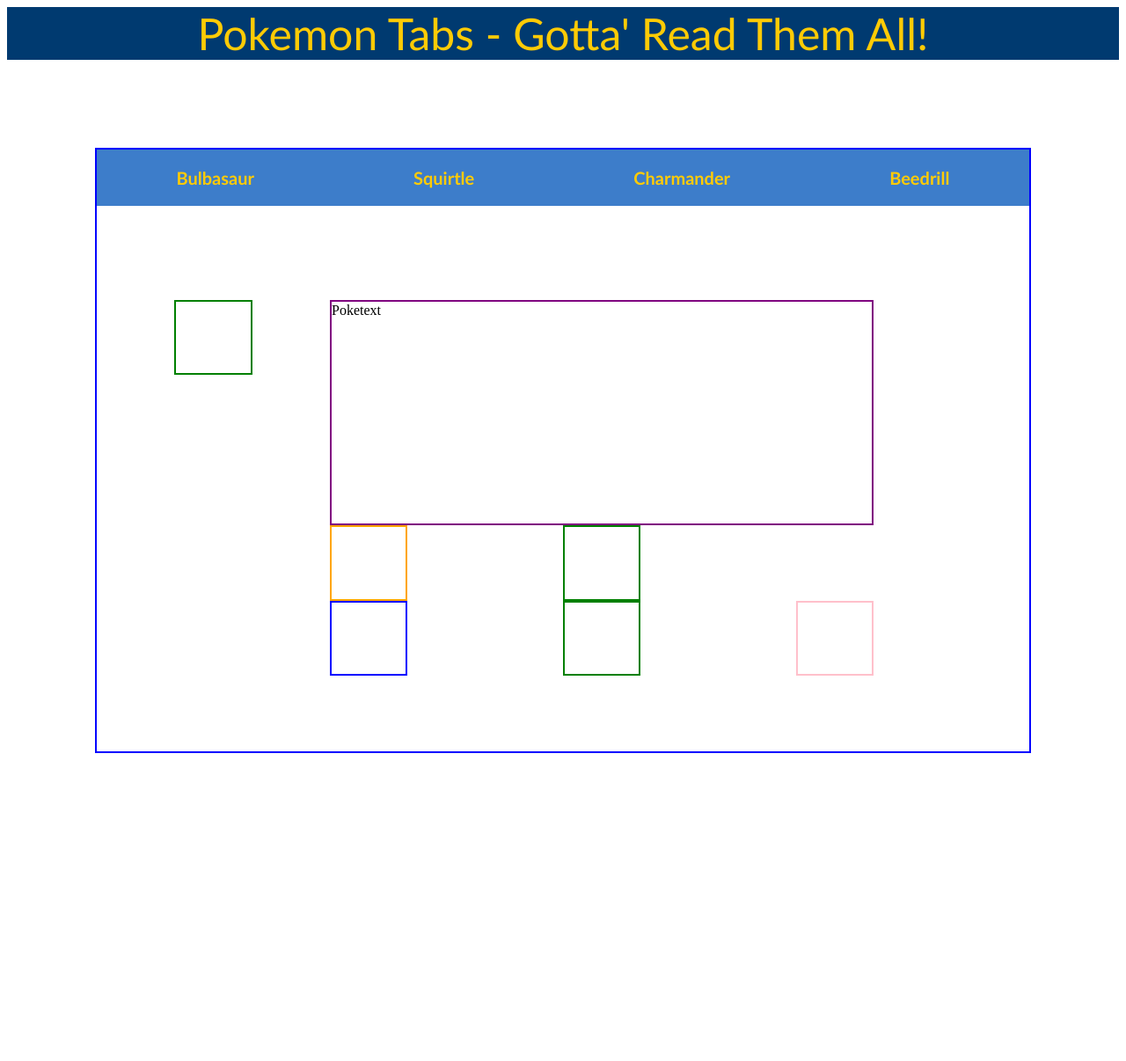
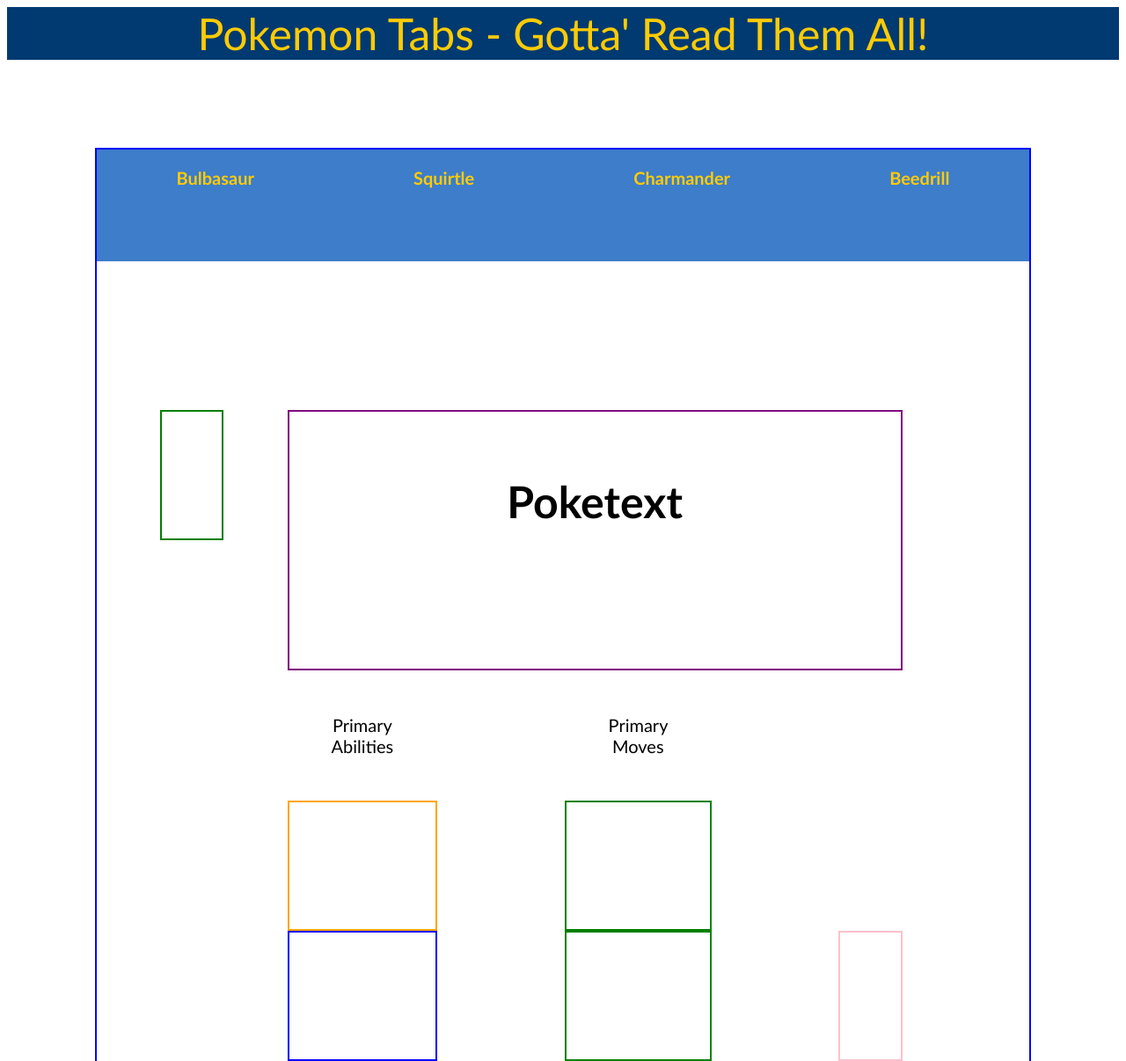
Before and after one commit to arjunrawal07/Pokemon-Tabs, a plain HTML site: page index.html in a window 1280 px wide. Shown: the top 1206 px of the page at 88% size. Before the commit the page ends 956 px from the top, so only its background shows below. Drawn offline with Linux system fonts and the light colour scheme; files that its build step writes are made by us from their sources; files whose address does not match are found by name.

Commit message:
added stats divs

```diff
--- a/index.html
+++ b/index.html
@@ -14,15 +14,19 @@
     <div class="topper">Pokemon Tabs - Gotta' Read Them All!</div>
     <div class="mainbox">
       <h1>
-        <div class="tab" id="bulbasaur"></div>
-        <div class="tab"></div>
-        <div class="tab"></div>
-        <div class="tab"></div>
+        <div class="tab" onmouseover="myOverFunction()"></div>
+        <div class="tab" onmouseover="myOverFunction()"></div>
+        <div class="tab" onmouseover="myOverFunction()"></div>
+        <div class="tab" onmouseover="myOverFunction()"></div>
       </h1>
 
       <div class="image"><img src="" class="pokeImage"/></div>
 
-      <div class="pokeText">Poketext</div>
+      <div class="pokeText">
+          <h2>Poketext</h2>
+      </div>
+    <div class="stats">Primary Abilities</div>
+    <div class="stats2">Primary Moves</div>
     <div class="ability1"></div>
     <div class="ability2"></div>
     <div class="move1"></div>
--- a/main.css
+++ b/main.css
@@ -23,6 +23,13 @@
   background-color: #3d7dca;
   color: #ffcb05;
   margin-top: 0px;
+}
+
+h2 {
+  font-family: "Gill Sans", "Gill Sans MT", Calibri, "Trebuchet MS", sans-serif;
+  font-size: 50px;
+  text-align: center;
+  padding: 50px;
 }
 
 .tab {
@@ -54,34 +61,55 @@
 }
 
 .pokeText {
-  grid-row: 3 / span 3;
+  grid-row: 3 / span 2;
   grid-column: 4 / span 7;
   border: 2px solid purple;
   line-height: 20px;
 }
+.stats {
+  grid-row: 5 / span 1;
+  grid-column: 4 / span 1;
+  font-size: 20px;
+  font-family: "Gill Sans", "Gill Sans MT", Calibri, "Trebuchet MS", sans-serif;
+  text-align: center;
+  padding: 50px;
+}
 
+.stats2 {
+  grid-row: 5 / span 1;
+  grid-column: 7 / span 1;
+  font-size: 20px;
+  font-family: "Gill Sans", "Gill Sans MT", Calibri, "Trebuchet MS", sans-serif;
+  text-align: center;
+  padding: 50px;
+}
 .ability1 {
   border: 2px solid orange;
   grid-row: 6 / span 1;
   grid-column: 4 / span 1;
+  margin: 0px;
+  text-align: center;
 }
 
 .ability2 {
   border: 2px solid blue;
   grid-row: 7 / span 1;
   grid-column: 4 / span 1;
+  text-align: center;
 }
 
 .move1 {
   border: 2px solid green;
   grid-row: 6 / span 1;
   grid-column: 7 / span 1;
+  text-align: center;
 }
 
 .move2 {
   border: 2px solid green;
   grid-row: 7 / span 1;
   grid-column: 7 / span 1;
+  text-align: center;
 }
 
 .image2 {
--- a/script.js
+++ b/script.js
@@ -4,42 +4,24 @@
     bio:
       "Bulbasaur resembles a small, squatting dinosaur that walks on four legs, but bears three claws on each of its feet and has no tail. \n It also has large, red eyes and very sharp teeth. Its skin is a light, turquoise color with dark, green spots. It has three claws on all four of its legs. Its most notable feature, however, is the aforementioned bulb on its back, which according to its entry in the Pokédex, was planted there at birth. \n Bulbasaur has a 'bulb' on its back that grows steadily larger as it matures. This bulb contains a seed which uses photosynthesis to supply Bulbasaur with energy. Its bulb is also used to store the energy that the seed absorbs, which can be used when it is necessary. It is assumed that when a Bulbasaur collects enough energy in its bulb, it will evolve into an Ivysaur. \n Bulbasaur often rests in bright places so its bulb can absorb sunlight. It can be seen napping in bright sunlight. While it sleeps, the seed on its back catches the rays and uses the energy to grow.",
     url: "https://pokeapi.co/api/v2/pokemon/1"
-    // ability1: "https://pokeapi.co/api/v2/ability/34/",
-    // ability2: "https://pokeapi.co/api/v2/ability/65/",
-    // move1: "https://pokeapi.co/api/v2/move/13/",
-    // move2: "https://pokeapi.co/api/v2/move/14/",
-    // image2:
-    //   "https://raw.githubusercontent.com/PokeAPI/sprites/master/sprites/pokemon/back/1.png"
   },
   {
     name: "Squirtle",
     bio:
       "Squirtle is a small, light-blue Pokémon with an appearance similar to a turtle. With its aerodynamic shape and grooved surface, Squirtle's shell helps it wade through the water very quickly. It also offers protection in battle. Like turtles, Squirtle has a shell that covers its body with holes that allow its limbs, tail, and head to be exposed. Unlike a turtle, Squirtle is ordinarily bipedal. Its shell is highly sturdy, and it can hide within its shell to protect itself from physical attacks. Squirtle is usually well behaved, yet it has an underlying rebellious streak. It likes to be open with only a limited number of people and won’t advertise its secrets. It prefers to stay within a close knit group, but can still enjoy making new friends. Other Pokémon may regard it as difficult and hard to get along with, but only if they have previously gotten on its bad side.",
     url: "https://pokeapi.co/api/v2/pokemon/7"
-    // ability1: "https://pokeapi.co/api/v2/ability/44/",
-    // ability2: "https://pokeapi.co/api/v2/ability/67/"
-    // move1: "https://pokeapi.co/api/v2/move/5/",
-    // move2: "https://pokeapi.co/api/v2/move/8/"
   },
   {
     name: "Charmander",
     bio:
       "Charmander is a small, bipedal, dinosaur-like Pokémon. Most of its body is colored orange, while its underbelly is a pale light-yellow color. Charmander, like its evolved forms, has a flame that constantly burns on the end of its tail. However, If the flame on Charmander's tail goes out, Charmander is known to die. The power of its flame attacks can be gauged by the size of the flame on its tail. Charmander is easily the most mild-mannered and well-behaved of its evolution line. Its feelings and emotions can be read by the flame on the tip of its tail. It flares up in a fury when Charmander is angry. If it growls that means it's angry or is about to attack.",
     url: "https://pokeapi.co/api/v2/pokemon/4"
-    // ability1: "https://pokeapi.co/api/v2/ability/94/",
-    // ability2: "https://pokeapi.co/api/v2/ability/66/"
-    // move1: "https://pokeapi.co/api/v2/move/5/",
-    // move2: "https://pokeapi.co/api/v2/move/7/"
   },
   {
     name: "Beedrill",
     bio:
       "Beedrill is an insect-like Pokémon with the appearance of a very large wasp. However, unlike a wasp, Beedrill only has four limbs, with the front-most limbs featuring two large, lance-like stingers. A third stinger is located on its tail end. The shiny version of a Beedrill is a light green color with blue eyes instead of red. They are aggressive Pokémon and collectively attack at the people. Beedrill are extremely territorial and will attack anyone who gets too close to their hive. Stay far away from a Beedrill nest. These territorial Pokémon will swarm any intruder in a furious attack. Beedrill has the ability Swarm, which increases any Bug-type attacks by 1.5 if the user's HP drops below 1/3 its max amount. According to the Pokédex, Beedrill can fly at great speeds and can attack in swarms. Additionally, its three stingers all secrete a toxic poison, with the stinger on its tail being the most venomous. Beedrill is the final evolution of Weedle and evolves from Kakuna at level 10. Beedrill gains a Mega Evolution in Omega Ruby and Alpha Sapphire.",
     url: "https://pokeapi.co/api/v2/pokemon/15"
-    // ability1: "https://pokeapi.co/api/v2/ability/97/",
-    // ability2: "https://pokeapi.co/api/v2/ability/68/"
-    // move1: "https://pokeapi.co/api/v2/move/14/",
-    // move2: "https://pokeapi.co/api/v2/move/15/"
   }
 ];
 //Bios borrowed from: https://pokemon.fandom.com/wiki/
@@ -63,17 +45,15 @@
   let biography = document.createElement("biography");
   biography.innerText = pokemon[i].bio;
 
-  //   let ability1 = document.createElement("ability1");
-  //   ability1.innerText = pokemon[i].ability1;
+  let myOverFunction = function(e) {
+    e.preventDefault();
+    pokemonDivs[i].style.opacity = 0.2;
+  };
 
-  //   let ability2 = document.createElement("ability2");
-  //   ability2.innerText = pokemon[i].ability2;
-
-  //   let move1 = document.createElement("move1");
-  //   move1.innerText = pokemon[i].move1;
-
-  //   let move2 = document.createElement("move2");
-  //   move2.innerText = pokemon[i].move2;
+  //   let onMouseOut = function(e) {
+  //     e.preventDefault();
+  //     pokemonDivs[i].style.opacity = 1.0;
+  //   };
 
   let showPokemon = function(e) {
     e.preventDefault();
@@ -91,95 +71,7 @@
     pokeText.textContent = biography.innerText;
   };
 
+  pokemonDivs.addEventListener("mouseover", myOverFunction);
+  //   pokemonDivs.addEventListener("mouseout", onMouseOut);
   button.addEventListener("click", showPokemon);
 }
-// fetch(pokemon[i].ability1)
-//   .then(res1 => res1.json())
-//   .then(res1 => {
-//     // primaryAbility1.textContent = res1.name;
-//   })
-//   .catch(err => console.log("Oops! Pokeball unavailable. Try again!", err));
-
-// fetch(pokemon[i].ability2)
-//   .then(res2 => res2.json())
-//   .then(res2 => {
-//     primaryAbility2.textContent = res2.name;
-//   })
-//   .catch(err => console.log("Oops! Pokeball unavailable. Try again!", err));
-
-//     fetch(pokemon[i].move1)
-//       .then(res3 => res3.json())
-//       .then(res3 => {
-//         primaryMove1.textContent = res3.name;
-//       })
-//       .catch(err => console.log("Oops! Pokeball unavailable. Try again!", err));
-
-//     fetch(pokemon[i].move2)
-//       .then(res4 => res4.json())
-//       .then(res4 => {
-//         primaryMove2.textContent = res4.name;
-//       })
-//       .catch(err => console.log("Oops! Pokeball unavailable. Try again!", err));
-//   };
-
-//   button.addEventListener("click", showPokemon);
-// }
-
-// let bulbasaur = document.querySelector(".buttonB");
-// let squirtle = document.querySelector(".buttonS");
-// let charmander = document.querySelector(".buttonC");
-// let beedrill = document.querySelector(".buttonBee");
-
-// let b = document.querySelector(".text");
-
-// let showBulbasaur = (e) => {
-// e.preventDefault();
-
-// fetch(bURL)
-//     .then(res => res.json())
-//     .then(res => {
-//         image.setAttribute("src", res.sprites.front_default)
-//     })
-//     .catch(err => console.log("Oops! Pokeball unavailable. Try again!", err));
-//     b.textContent = pokemon[0].bio
-// }
-
-// let showSquirtle = (e) => {
-//     e.preventDefault();
-// fetch(sURL)
-//         .then(res => res.json())
-//         .then(res => {
-//             image.setAttribute("src", res.sprites.front_default)
-//         })
-//         .catch(err => console.log("Oops! Pokeball unavailable. Try again!", err));
-//         b.textContent = pokemon[1].bio
-//     }
-
-// let showCharmander = (e) => {
-//     e.preventDefault();
-//     fetch(cURL)
-//         .then(res => res.json())
-//         .then(res => {
-//             image.setAttribute("src", res.sprites.front_default)
-//         })
-//         .catch(err => console.log("Oops! Pokeball unavailable. Try again!", err));
-//         b.textContent = pokemon[2].bio
-
-//     }
-
-// let showBeedrill = (e) => {
-//     e.preventDefault();
-//     fetch(beeURL)
-//         .then(res => res.json())
-//         .then(res => {
-//             image.setAttribute("src", res.sprites.front_default)
-//         })
-//         .catch(err => console.log("Oops! Pokeball unavailable. Try again!", err));
-//         b.textContent = pokemon[3].bio
-
-//     }
-
-// bulbasaur.addEventListener("click", showBulbasaur)
-// squirtle.addEventListener("click", showSquirtle)
-// charmander.addEventListener("click", showCharmander)
-// beedrill.addEventListener("click", showBeedrill)
```
Lines whose indentation alone changed are shown as unchanged.
